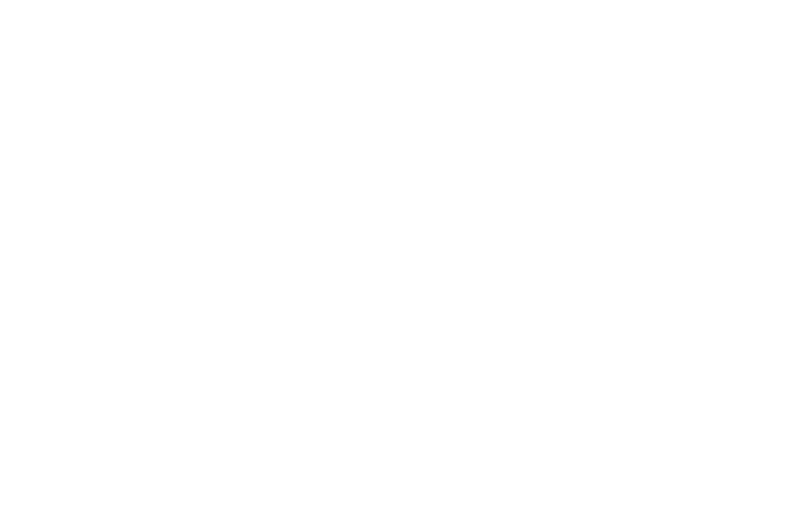
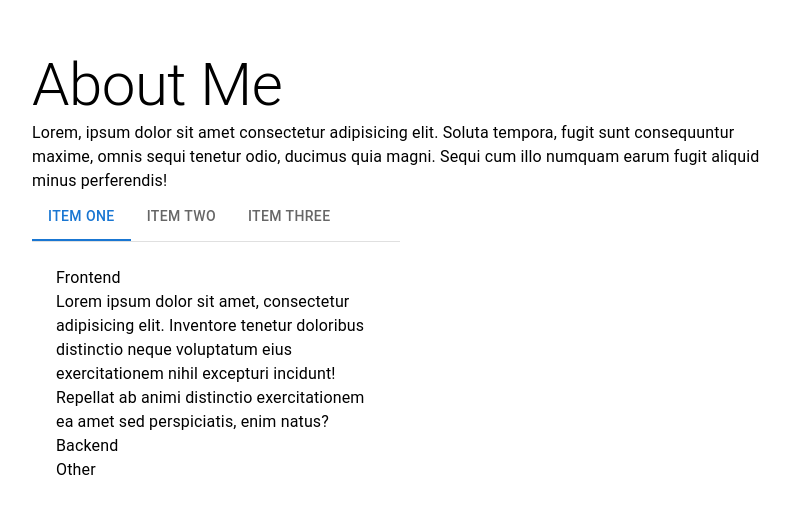
Before and after one commit to osSidd/os-sidd, a React (Vite) app in the folder client/: page / in a window 1280 px wide. Shown: the part 875-1388 px from the top of the page, without its empty margins (424-1214 px from the left). Before the commit the page ends 800 px from the top, so only its background shows below. Built offline with nearby package versions, Linux system fonts and the light colour scheme.

Commit message:
added tabs to about section

```diff
--- a/client/src/App.jsx
+++ b/client/src/App.jsx
@@ -1,6 +1,7 @@
 import { Container } from "@mui/material";
 import Navbar from "./components/navbar";
 import Home from "./pages/home";
+import About from "./pages/about";
 
 
 export default function App(){
@@ -8,6 +9,7 @@
     <Container>
       <Navbar/>
       <Home/>
+      <About/>
     </Container>
   )
 }
--- /dev/null
+++ b/client/src/pages/about.jsx
@@ -0,0 +1,79 @@
+import { Container, Grid, Tab, Tabs, Typography, Box} from "@mui/material";
+import { useState } from "react";
+
+export default function About(){
+
+    const [value, setValue] = useState(0)
+
+    function handleChange(e, value){
+        setValue(value)
+    }
+
+    return(
+        <Container maxWidth="xl" sx={{minHeight:'90vh', display:'flex', alignItems:'center'}}>
+            <Grid container>
+                <Grid item md={4}>
+                   <div></div>
+                </Grid>
+                <Grid item md={8}>
+                    <Typography variant="h2">
+                        About Me
+                    </Typography>
+                    <Typography>
+                        Lorem, ipsum dolor sit amet consectetur adipisicing elit. Soluta tempora, fugit sunt consequuntur maxime, omnis sequi tenetur odio, ducimus quia magni. Sequi cum illo numquam earum fugit aliquid minus perferendis!
+                    </Typography>
+                    <Box sx={{width:"50%"}}>
+                        <Box sx={{borderBottom: 1, borderColor:'divider'}}>
+                            <Tabs value={value} onChange={handleChange} aria-label="basic-tabs">
+                                <Tab label="Item One" {...a11yProps(0)} />
+                                <Tab label="Item Two" {...a11yProps(1)} />
+                                <Tab label="Item Three" {...a11yProps(2)} />
+                            </Tabs>
+                        </Box>
+                        <CustomTabPanel value={value} index={0}>
+                            <Box>
+                                <Typography>Frontend</Typography>
+                                <Typography>Lorem ipsum dolor sit amet, consectetur adipisicing elit. Inventore tenetur doloribus distinctio neque voluptatum eius exercitationem nihil excepturi incidunt! Repellat ab animi distinctio exercitationem ea amet sed perspiciatis, enim natus?</Typography>
+                                <Typography>Backend</Typography>
+                                <Typography>Other</Typography>
+                            </Box>
+                        </CustomTabPanel>
+                        <CustomTabPanel value={value} index={1}>
+                            Item Two
+                        </CustomTabPanel>
+                        <CustomTabPanel value={value} index={2}>
+                            Item Three
+                        </CustomTabPanel>
+                    </Box>
+                </Grid>
+            </Grid>
+        </Container>
+    )
+}
+
+function CustomTabPanel(props){
+    const {children, value, index, ...others} = props
+
+    return(
+        <div
+            role="tabpanel"
+            hidden={value !== index}
+            id={`simple-tabpanel-${index}`}
+            aria-labelledby={`simple-tab-${index}`}
+            {...others}
+        >
+            {value === index && (
+                <Box sx={{p:3}}>
+                    <Typography>{children}</Typography>
+                </Box>
+            )}
+        </div>
+    )
+}
+
+function a11yProps(index){
+    return {
+        id:`simple-tab-${index}`,
+        'aria-controls': `simple-tabpanel-${index}`
+    }
+}
```
